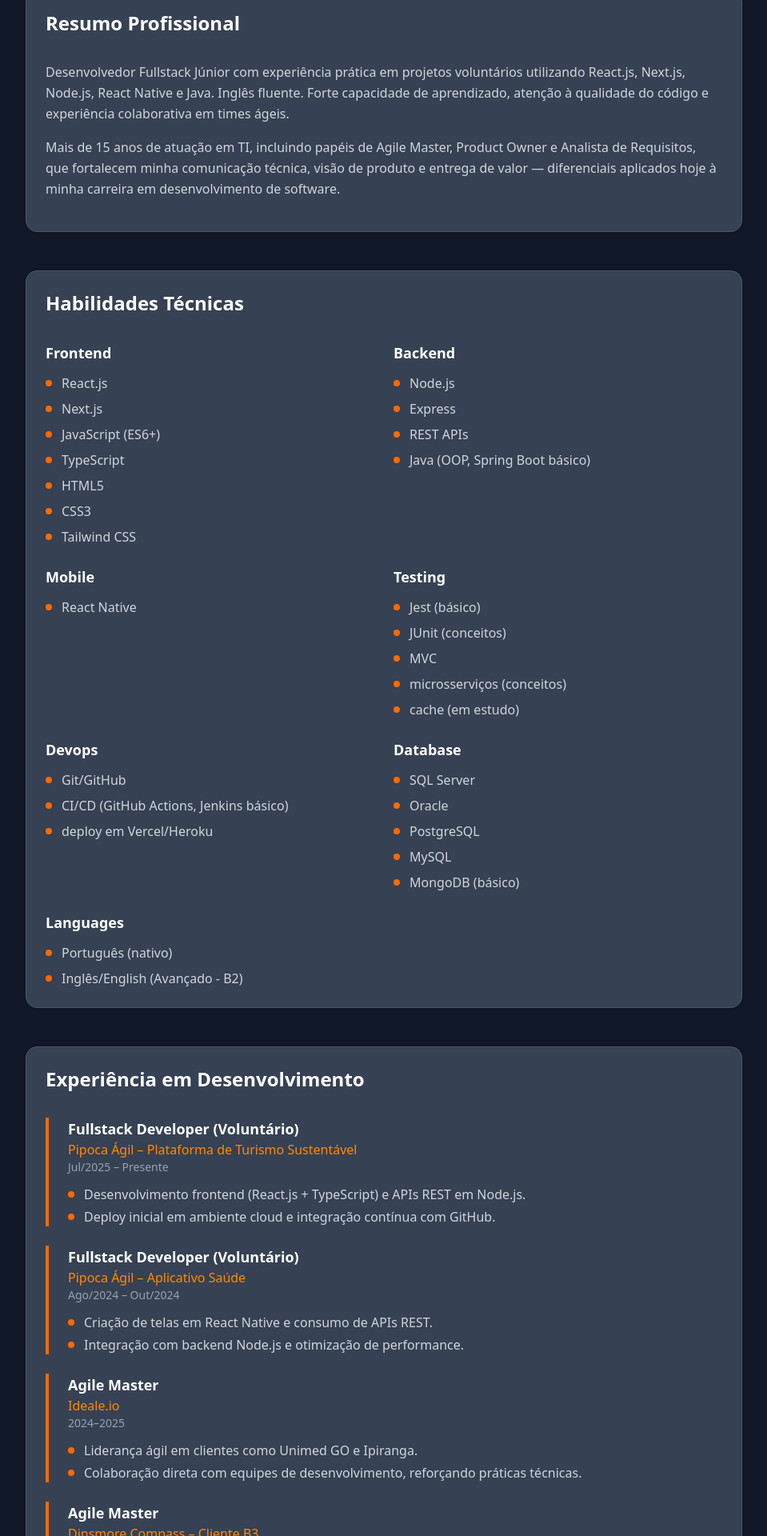
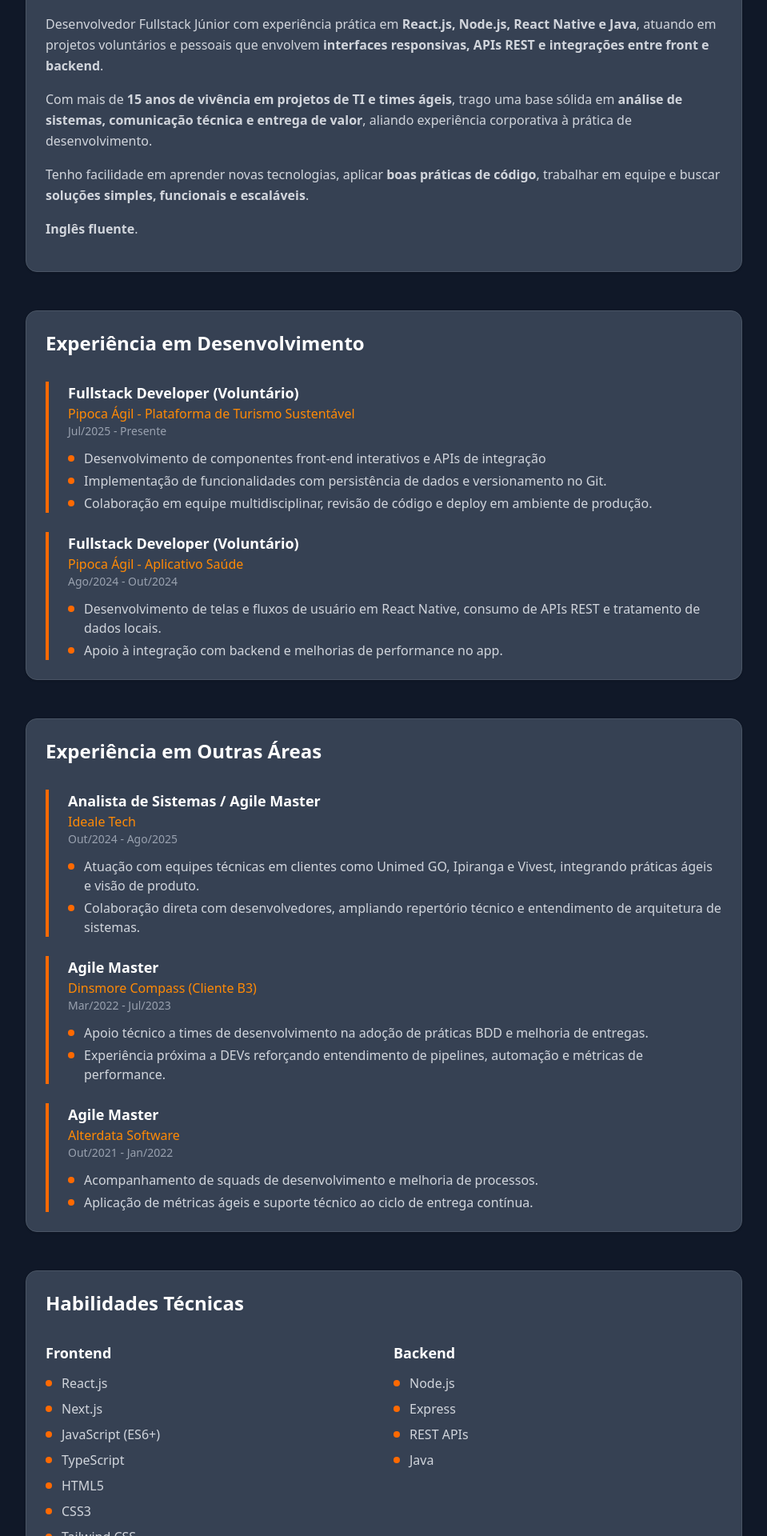
Before and after one commit to gleekrj/fabio-portfolio, a React (Vite) app: page /resume in a window 1280 px wide. Shown: the part 380-2300 px from the top of the page at 80% size, without its empty margins (160-1119 px from the left). Built offline with nearby package versions, Linux system fonts and the light colour scheme.

Commit message:
Fix: Fix the text of the resume and add bold effects in some frases on my summary

```diff
--- a/src/data/resume.ts
+++ b/src/data/resume.ts
@@ -1,6 +1,11 @@
+interface TextSegment {
+    text: string;
+    bold?: boolean;
+}
+
 export interface ResumeData {
     title: string;
-    summary: string;
+    summary: TextSegment[][];
     skills: {
         frontend: string[];
         backend: string[];
@@ -10,7 +15,13 @@ export interface ResumeData {
         database: string[];
         languages: string[];
     };
-    experience: {
+    DevExperience: {
+        title: string;
+        company: string;
+        period: string;
+        description: string[];
+    }[];
+    OtherExperience: {
         title: string;
         company: string;
         period: string;
@@ -25,60 +36,89 @@ export interface ResumeData {
 }
 
 export const resumeData: ResumeData = {
-    title: "Sou um Desenvolvedor Fullstack e me encontro atualmente no Rio de Janeiro, Brasil",
-    summary: "Desenvolvedor Fullstack Júnior com experiência prática em projetos voluntários utilizando React.js, Next.js, Node.js, React Native e Java. Inglês fluente. Forte capacidade de aprendizado, atenção à qualidade do código e experiência colaborativa em times ágeis.\n\nMais de 15 anos de atuação em TI, incluindo papéis de Agile Master, Product Owner e Analista de Requisitos, que fortalecem minha comunicação técnica, visão de produto e entrega de valor — diferenciais aplicados hoje à minha carreira em desenvolvimento de software.",
+    title: "Desenvolvedor Fullstack, transformando ideias em soluções — do Rio de Janeiro para o mundo.",
+    summary: [
+        [
+            { text: "Desenvolvedor Fullstack Júnior com experiência prática em " },
+            { text: "React.js, Node.js, React Native e Java", bold: true },
+            { text: ", atuando em projetos voluntários e pessoais que envolvem " },
+            { text: "interfaces responsivas, APIs REST e integrações entre front e backend", bold: true },
+            { text: "." }
+        ],
+        [
+            { text: "Com mais de " },
+            { text: "15 anos de vivência em projetos de TI e times ágeis", bold: true },
+            { text: ", trago uma base sólida em " },
+            { text: "análise de sistemas, comunicação técnica e entrega de valor", bold: true },
+            { text: ", aliando experiência corporativa à prática de desenvolvimento." }
+        ],
+        [
+            { text: "Tenho facilidade em aprender novas tecnologias, aplicar " },
+            { text: "boas práticas de código", bold: true },
+            { text: ", trabalhar em equipe e buscar " },
+            { text: "soluções simples, funcionais e escaláveis", bold: true },
+            { text: "." }
+        ],
+        [
+            { text: "Inglês fluente", bold: true },
+            { text: "." }
+        ]
+    ],
     skills: {
         frontend: ["React.js", "Next.js", "JavaScript (ES6+)", "TypeScript", "HTML5", "CSS3", "Tailwind CSS"],
-        backend: ["Node.js", "Express", "REST APIs", "Java (OOP, Spring Boot básico)"],
+        backend: ["Node.js", "Express", "REST APIs", "Java"],
         mobile: ["React Native"],
         testing: ["Jest (básico)", "JUnit (conceitos)", "MVC", "microsserviços (conceitos)", "cache (em estudo)"],
         devops: ["Git/GitHub", "CI/CD (GitHub Actions, Jenkins básico)", "deploy em Vercel/Heroku"],
         database: ["SQL Server", "Oracle", "PostgreSQL", "MySQL", "MongoDB (básico)"],
-        languages: ["Português (nativo)", "Inglês/English (Avançado - B2)"]
+        languages: ["Inglês/English (Avançado - B2)", "Português (nativo)", "Espanhol (básico)"]
     },
-    experience: [
+    DevExperience: [
         {
             title: "Fullstack Developer (Voluntário)",
-            company: "Pipoca Ágil – Plataforma de Turismo Sustentável",
-            period: "Jul/2025 – Presente",
+            company: "Pipoca Ágil - Plataforma de Turismo Sustentável",
+            period: "Jul/2025 - Presente",
             description: [
-                "Desenvolvimento frontend (React.js + TypeScript) e APIs REST em Node.js.",
-                "Deploy inicial em ambiente cloud e integração contínua com GitHub."
+                "Desenvolvimento de componentes front-end interativos e APIs de integração",
+                "Implementação de funcionalidades com persistência de dados e versionamento no Git.",
+                "Colaboração em equipe multidisciplinar, revisão de código e deploy em ambiente de produção."
             ]
         },
         {
             title: "Fullstack Developer (Voluntário)",
-            company: "Pipoca Ágil – Aplicativo Saúde",
-            period: "Ago/2024 – Out/2024",
+            company: "Pipoca Ágil - Aplicativo Saúde",
+            period: "Ago/2024 - Out/2024",
             description: [
-                "Criação de telas em React Native e consumo de APIs REST.",
-                "Integração com backend Node.js e otimização de performance."
+                "Desenvolvimento de telas e fluxos de usuário em React Native, consumo de APIs REST e tratamento de dados locais.",
+                "Apoio à integração com backend e melhorias de performance no app."
+            ]
+        }],
+    OtherExperience: [
+        {
+            title: "Analista de Sistemas / Agile Master",
+            company: "Ideale Tech",
+            period: "Out/2024 - Ago/2025",
+            description: [
+                "Atuação com equipes técnicas em clientes como Unimed GO, Ipiranga e Vivest, integrando práticas ágeis e visão de produto.",
+                "Colaboração direta com desenvolvedores, ampliando repertório técnico e entendimento de arquitetura de sistemas."
             ]
         },
         {
             title: "Agile Master",
-            company: "Ideale.io",
-            period: "2024–2025",
+            company: "Dinsmore Compass (Cliente B3)",
+            period: "Mar/2022 - Jul/2023",
             description: [
-                "Liderança ágil em clientes como Unimed GO e Ipiranga.",
-                "Colaboração direta com equipes de desenvolvimento, reforçando práticas técnicas."
+                "Apoio técnico a times de desenvolvimento na adoção de práticas BDD e melhoria de entregas.",
+                "Experiência próxima a DEVs reforçando entendimento de pipelines, automação e métricas de performance."
             ]
         },
         {
             title: "Agile Master",
-            company: "Dinsmore Compass – Cliente B3",
-            period: "2022–2023",
+            company: "Alterdata Software",
+            period: "Out/2021 - Jan/2022",
             description: [
-                "Adoção de BDD e melhoria de cadência de entregas.",
-                "Contato próximo com equipes técnicas."
-            ]
-        },
-        {
-            title: "Agile Master",
-            company: "Alterdata",
-            period: "2021–2022",
-            description: [
-                "Introdução de métricas e melhoria de performance em squads de desenvolvimento."
+                "Acompanhamento de squads de desenvolvimento e melhoria de processos.",
+                "Aplicação de métricas ágeis e suporte técnico ao ciclo de entrega contínua."
             ]
         }
     ],
@@ -86,17 +126,21 @@ export const resumeData: ResumeData = {
         {
             degree: "Bacharel em Informática",
             institution: "Estácio de Sá",
-            year: "06/2005"
+            year: "01/2001 - 06/2005"
         },
         {
-            degree: "MBA – Governança, Projetos e Sistemas de TI",
-            institution: "UFRJ",
-            year: "06/2015"
+            degree: "MBA - Governança, Projetos e Sistemas de TI",
+            institution: "Escola Politécnica da UFRJ",
+            year: "01/2014 - 06/2015"
         }
     ],
     certifications: [
-        "PSM (Professional Scrum Master)",
+        "Professional Scrum Master (PSM I - Scrum.org)",
         "Certified Scrum Product Owner (CSPO - Scrum Alliance)",
-        "Kanban (KMP1/KMP2)"
+        "Kanban System Design (KSD/KMP1 - Kanban University)",
+        "Kanban Systems Improvement (KSI / KMP2 - Kanban University)",
+        "Bootcamp - E-commerce com React e Node.js (Full Stack Club)",
+        "React 18 Intermediate Topics (Code With Mosh)",
+        "Java OOP - Formação Aprenda a Programar com Orientação a Objetos (Alura)",
     ]
 };
--- a/src/pages/resume.tsx
+++ b/src/pages/resume.tsx
@@ -46,10 +46,6 @@ export const Resume = () => {
               <MapPin className="h-5 w-5 mr-2" />
               <span>Rio de Janeiro, Brasil</span>
             </div>
-            <Button className="bg-orange-500 hover:bg-orange-600 text-white">
-              <Download className="h-4 w-4 mr-2" />
-              Baixar CV
-            </Button>
           </motion.div>
 
           {/* Summary */}
@@ -62,13 +58,104 @@ export const Resume = () => {
               </CardHeader>
               <CardContent>
                 <div className="prose prose-gray dark:prose-invert max-w-none">
-                  {resumeData.summary.split("\n\n").map((paragraph, index) => (
+                  {resumeData.summary.map((paragraph, paragraphIndex) => (
                     <p
-                      key={index}
+                      key={paragraphIndex}
                       className="text-gray-600 dark:text-gray-300 leading-relaxed mb-4"
                     >
-                      {paragraph}
+                      {paragraph.map((segment, segmentIndex) =>
+                        segment.bold ? (
+                          <strong key={segmentIndex}>{segment.text}</strong>
+                        ) : (
+                          <span key={segmentIndex}>{segment.text}</span>
+                        )
+                      )}
                     </p>
+                  ))}
+                </div>
+              </CardContent>
+            </Card>
+          </motion.div>
+
+          {/* Dev Experience */}
+          <motion.div variants={itemVariants} className="mb-12">
+            <Card className="bg-white dark:bg-gray-700 border-gray-200 dark:border-gray-600">
+              <CardHeader>
+                <CardTitle className="text-2xl text-gray-900 dark:text-white">
+                  Experiência em Desenvolvimento
+                </CardTitle>
+              </CardHeader>
+              <CardContent>
+                <div className="space-y-6">
+                  {resumeData.DevExperience.map((exp, index) => (
+                    <div
+                      key={index}
+                      className="border-l-4 border-orange-500 pl-6"
+                    >
+                      <h3 className="text-lg font-semibold text-gray-900 dark:text-white">
+                        {exp.title}
+                      </h3>
+                      <p className="text-orange-500 dark:text-orange-400 font-medium">
+                        {exp.company}
+                      </p>
+                      <p className="text-gray-500 dark:text-gray-400 text-sm mb-3">
+                        {exp.period}
+                      </p>
+                      <ul className="space-y-1">
+                        {exp.description.map((desc, descIndex) => (
+                          <li
+                            key={descIndex}
+                            className="text-gray-600 dark:text-gray-300 flex items-start"
+                          >
+                            <span className="w-2 h-2 bg-orange-500 rounded-full mr-3 mt-2 flex-shrink-0"></span>
+                            {desc}
+                          </li>
+                        ))}
+                      </ul>
+                    </div>
+                  ))}
+                </div>
+              </CardContent>
+            </Card>
+          </motion.div>
+
+          {/* Other Experience */}
+
+          <motion.div variants={itemVariants} className="mb-12">
+            <Card className="bg-white dark:bg-gray-700 border-gray-200 dark:border-gray-600">
+              <CardHeader>
+                <CardTitle className="text-2xl text-gray-900 dark:text-white">
+                  Experiência em Outras Áreas
+                </CardTitle>
+              </CardHeader>
+              <CardContent>
+                <div className="space-y-6">
+                  {resumeData.OtherExperience.map((exp, index) => (
+                    <div
+                      key={index}
+                      className="border-l-4 border-orange-500 pl-6"
+                    >
+                      <h3 className="text-lg font-semibold text-gray-900 dark:text-white">
+                        {exp.title}
+                      </h3>
+                      <p className="text-orange-500 dark:text-orange-400 font-medium">
+                        {exp.company}
+                      </p>
+                      <p className="text-gray-500 dark:text-gray-400 text-sm mb-3">
+                        {exp.period}
+                      </p>
+                      <ul className="space-y-1">
+                        {exp.description.map((desc, descIndex) => (
+                          <li
+                            key={descIndex}
+                            className="text-gray-600 dark:text-gray-300 flex items-start"
+                          >
+                            <span className="w-2 h-2 bg-orange-500 rounded-full mr-3 mt-2 flex-shrink-0"></span>
+                            {desc}
+                          </li>
+                        ))}
+                      </ul>
+                    </div>
                   ))}
                 </div>
               </CardContent>
@@ -110,61 +197,19 @@ export const Resume = () => {
             </Card>
           </motion.div>
 
-          {/* Experience */}
-          <motion.div variants={itemVariants} className="mb-12">
-            <Card className="bg-white dark:bg-gray-700 border-gray-200 dark:border-gray-600">
-              <CardHeader>
-                <CardTitle className="text-2xl text-gray-900 dark:text-white">
-                  Experiência em Desenvolvimento
-                </CardTitle>
-              </CardHeader>
-              <CardContent>
-                <div className="space-y-6">
-                  {resumeData.experience.map((exp, index) => (
-                    <div
-                      key={index}
-                      className="border-l-4 border-orange-500 pl-6"
-                    >
-                      <h3 className="text-lg font-semibold text-gray-900 dark:text-white">
-                        {exp.title}
-                      </h3>
-                      <p className="text-orange-500 dark:text-orange-400 font-medium">
-                        {exp.company}
-                      </p>
-                      <p className="text-gray-500 dark:text-gray-400 text-sm mb-3">
-                        {exp.period}
-                      </p>
-                      <ul className="space-y-1">
-                        {exp.description.map((desc, descIndex) => (
-                          <li
-                            key={descIndex}
-                            className="text-gray-600 dark:text-gray-300 flex items-start"
-                          >
-                            <span className="w-2 h-2 bg-orange-500 rounded-full mr-3 mt-2 flex-shrink-0"></span>
-                            {desc}
-                          </li>
-                        ))}
-                      </ul>
-                    </div>
-                  ))}
-                </div>
-              </CardContent>
-            </Card>
-          </motion.div>
-
           {/* Education */}
           <motion.div variants={itemVariants} className="mb-12">
             <Card className="bg-white dark:bg-gray-700 border-gray-200 dark:border-gray-600">
               <CardHeader>
                 <CardTitle className="text-2xl text-gray-900 dark:text-white">
-                  Formação Acadêmica & Certificações
+                  Formação Acadêmica, Certificações e Cursos
                 </CardTitle>
               </CardHeader>
               <CardContent>
                 <div className="space-y-6">
                   <div>
                     <h3 className="text-lg font-semibold text-gray-900 dark:text-white mb-3">
-                      Educação
+                      Formação Acadêmica
                     </h3>
                     <div className="space-y-4">
                       {resumeData.education.map((edu, index) => (
@@ -187,7 +232,7 @@ export const Resume = () => {
                   </div>
                   <div>
                     <h3 className="text-lg font-semibold text-gray-900 dark:text-white mb-3">
-                      Certificações
+                      Certificações e Cursos
                     </h3>
                     <ul className="space-y-2">
                       {resumeData.certifications.map((cert, index) => (
@@ -204,6 +249,20 @@ export const Resume = () => {
                 </div>
               </CardContent>
             </Card>
+            <div className="flex justify-center mt-8">
+              <Button
+                asChild
+                className="bg-orange-500 hover:bg-orange-600 text-white"
+              >
+                <a
+                  href="http://github.com/gleekrj/portfolio-files/raw/main/FabioMatos_Curriculo.pdf"
+                  download
+                >
+                  <Download className="h-4 w-4 mr-2" />
+                  Baixar CV
+                </a>
+              </Button>
+            </div>
           </motion.div>
         </motion.div>
       </div>
```
